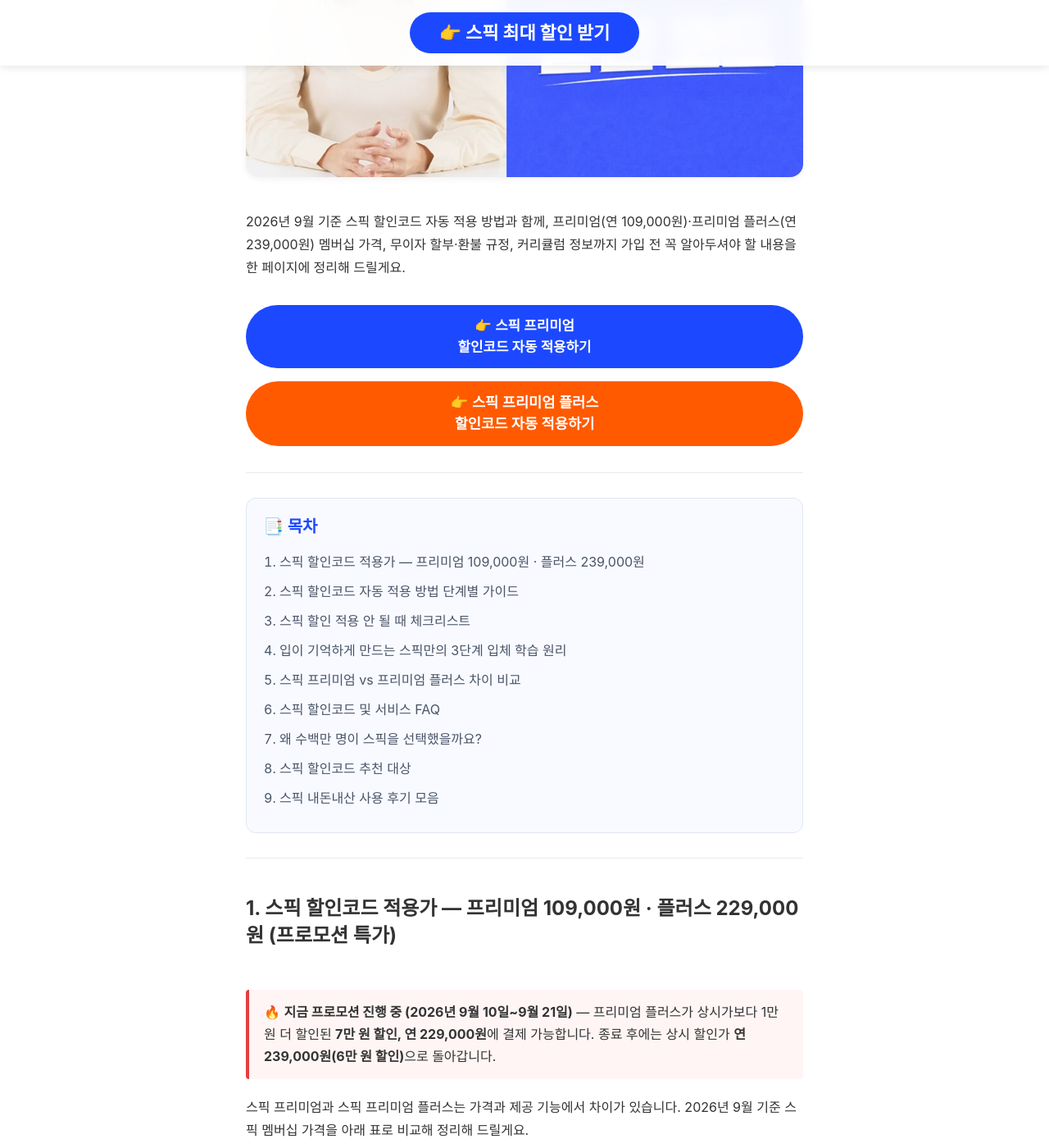
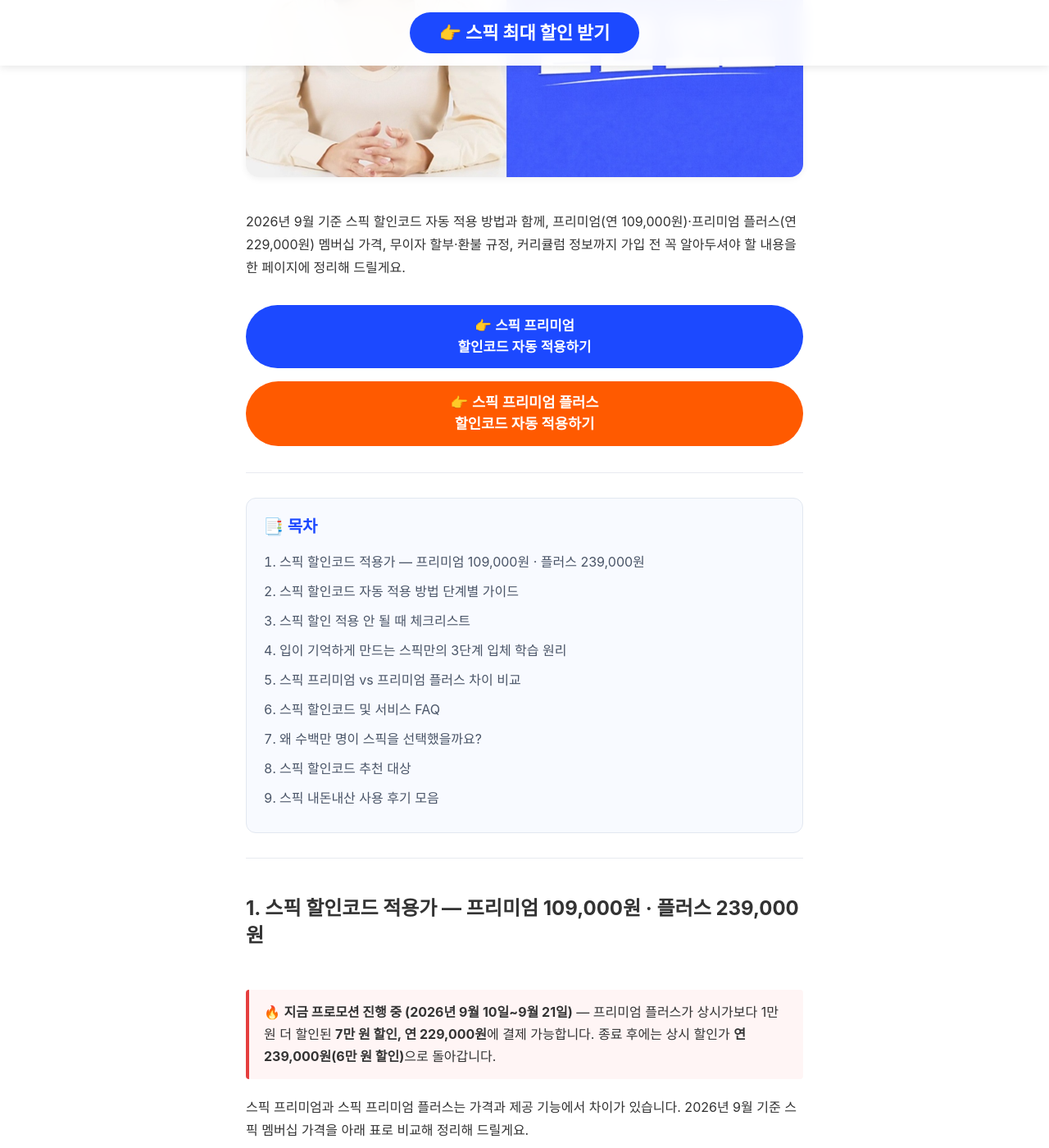
Before and after one commit to kjsjdw/speak_event_page, a Jekyll site: the page built from content/main-page-content.md, in a window 1280 px wide and 1400 px high, scrolled down 514 px. Shown: the whole window at 82% size. Built offline with Jekyll 4.4.1, drawn with Linux system fonts in a browser that asks for light colours; some web fonts are replaced; some of the changed text lies outside the part shown.

Commit message:
Apply 7만원 프로모션 가격(229,000원)을 사이트 전 페이지 금액에 반영
- 02-pricing.md H2 제목은 요청대로 239,000원 유지 (SEO 영향 회피)
- 02-pricing.md Step 4 최종 결제 금액 → 229,000원
- 01-intro.md 도입 문단 플러스 금액 → 229,000원
- discount.md 확인 순서·재결제 순서 금액 → 229,000원, OTT 비교 → 월 19,083원
- premium-vs-plus.md 연 차액 13만→12만 원, 하루 356→329원, 월 19,917→19,083원
- 상시가(239,000원) 언급은 "프로모션 종료 후 복귀" 설명 맥락에만 유지

Co-Authored-By: Claude Opus 5 (1M context) <noreply@anthropic.com>

```diff
--- a/content/sections/02-pricing.md
+++ b/content/sections/02-pricing.md
@@ -1,4 +1,4 @@
-<h2 id="toc-1" style="padding-top: 100px; margin-top: -80px; padding-bottom: 30px;">1. 스픽 할인코드 적용가 — 프리미엄 109,000원 · 플러스 229,000원 (프로모션 특가)</h2>
+<h2 id="toc-1" style="padding-top: 100px; margin-top: -80px; padding-bottom: 30px;">1. 스픽 할인코드 적용가 — 프리미엄 109,000원 · 플러스 239,000원</h2>
 
 <div style="background-color: #fff5f5; border-left: 4px solid #e53e3e; padding: 14px 18px; margin: 0 0 20px 0; border-radius: 4px;">
   <p style="margin: 0; line-height: 1.7;">🔥 <strong>지금 프로모션 진행 중 (2026년 9월 10일~9월 21일)</strong> — 프리미엄 플러스가 상시가보다 1만 원 더 할인된 <strong>7만 원 할인, 연 229,000원</strong>에 결제 가능합니다. 종료 후에는 상시 할인가 <strong>연 239,000원(6만 원 할인)</strong>으로 돌아갑니다.</p>
```
Also changed, not shown: other parts of content/sections/02-pricing.md (+1 -1 lines), content/sections/01-intro.md (+1 -1 lines), discount.md (+3 -3 lines), premium-vs-plus.md (+2 -2 lines).
